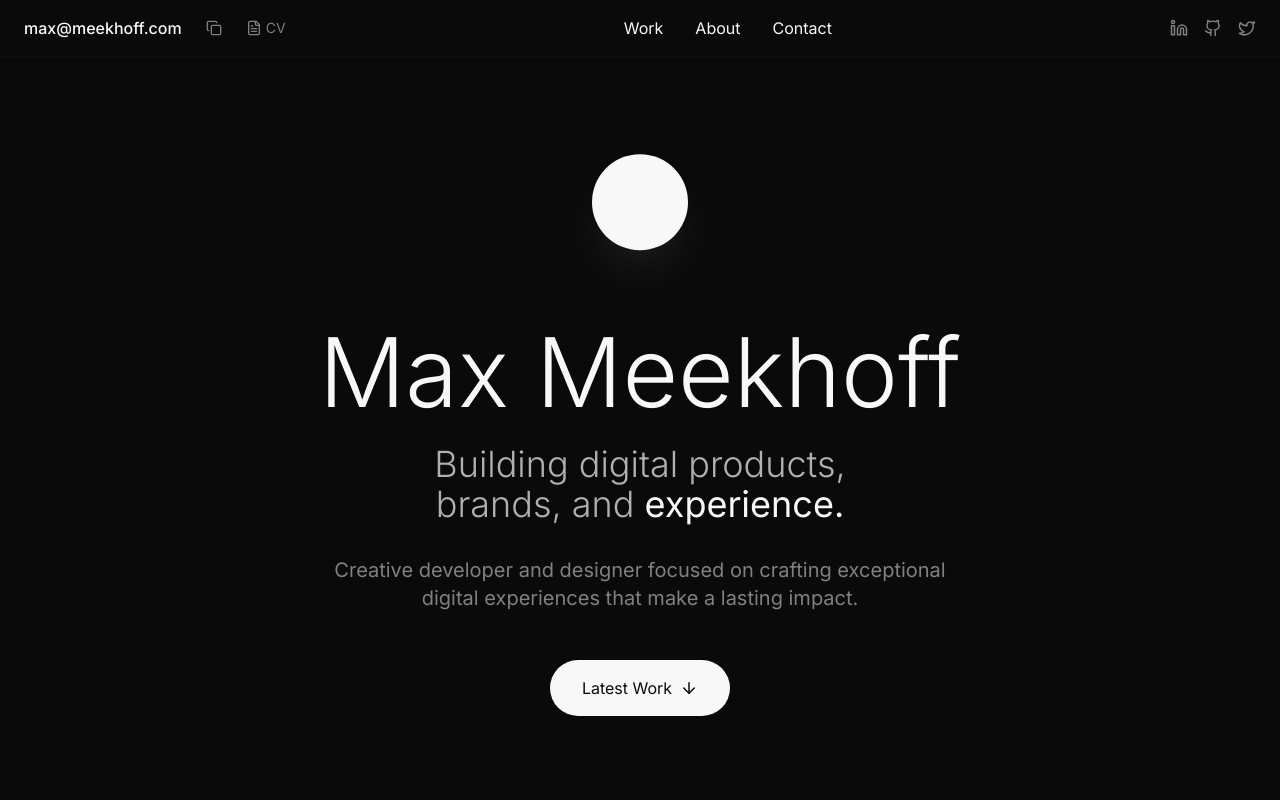
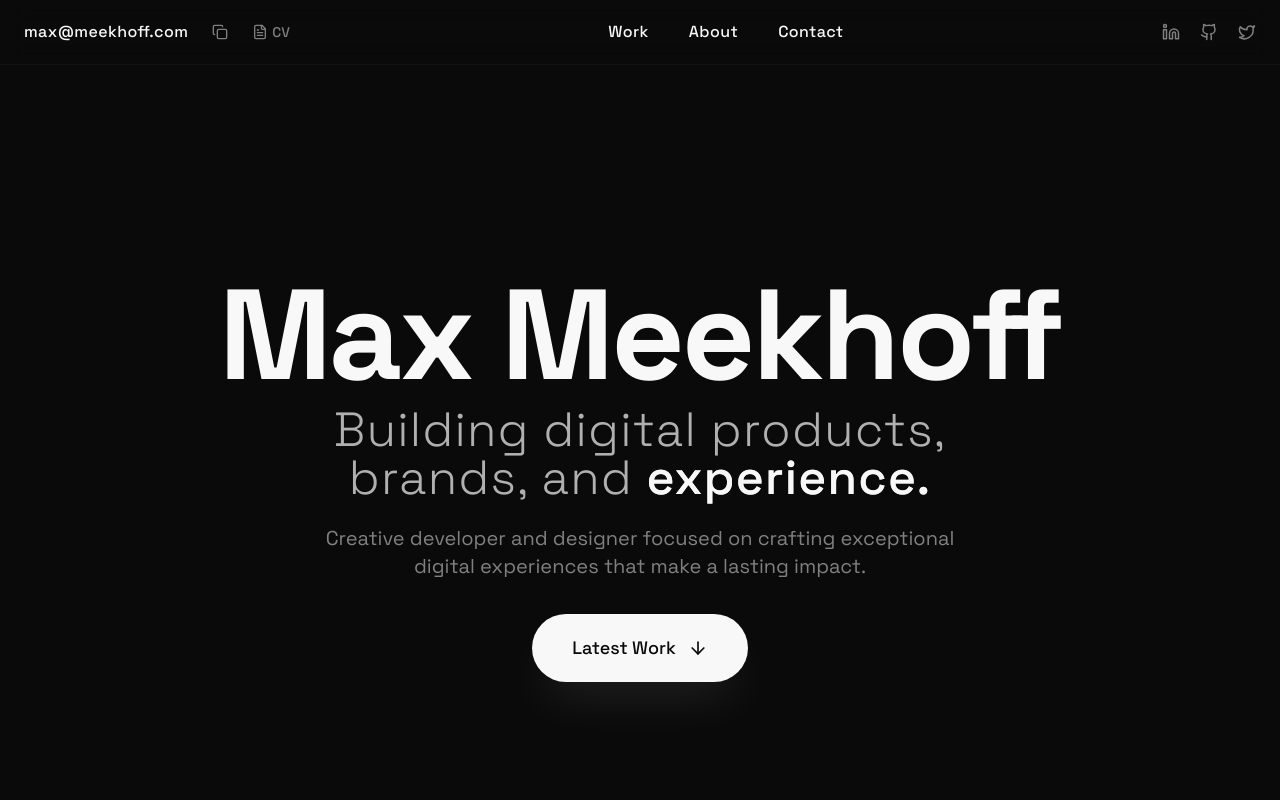
Before and after one commit to maxmeeks/portfolio-site, a React (Vite) app: page / in a window 1280 px wide. Shown: the top 800 px of the page. Built offline with nearby package versions, Linux system fonts and the light colour scheme.

Commit message:
Portfolio with Animated Grid Background and Modern Typography

```diff
--- a/index.html
+++ b/index.html
@@ -7,7 +7,7 @@
     <title>Max Meekhoff - Creative Developer & Designer</title>
     <link rel="preconnect" href="https://fonts.googleapis.com">
     <link rel="preconnect" href="https://fonts.gstatic.com" crossorigin>
-    <link href="https://fonts.googleapis.com/css2?family=Inter:wght@300;400;500;600;700&display=swap" rel="stylesheet">
+    <link href="https://fonts.googleapis.com/css2?family=Space+Grotesk:wght@300;400;500;600;700&display=swap" rel="stylesheet">
   </head>
   <body>
     <div id="root"></div>
--- a/src/components/AnimatedGrid.tsx
+++ b/src/components/AnimatedGrid.tsx
@@ -1,83 +1,120 @@
-import React, { useEffect, useRef } from 'react';
+import React, { useEffect, useRef, useState } from 'react';
 import { gsap } from 'gsap';
 
 const AnimatedGrid: React.FC = () => {
   const gridRef = useRef<HTMLDivElement>(null);
-  const cursorRef = useRef<HTMLDivElement>(null);
+  const cursorGlowRef = useRef<HTMLDivElement>(null);
+  const [mousePosition, setMousePosition] = useState({ x: 0, y: 0 });
+  const [gridDimensions, setGridDimensions] = useState({ width: 0, height: 0 });
+
+  useEffect(() => {
+    const updateGridDimensions = () => {
+      setGridDimensions({
+        width: window.innerWidth,
+        height: window.innerHeight
+      });
+    };
+
+    updateGridDimensions();
+    window.addEventListener('resize', updateGridDimensions);
+
+    return () => {
+      window.removeEventListener('resize', updateGridDimensions);
+    };
+  }, []);
 
   useEffect(() => {
     const grid = gridRef.current;
-    const cursor = cursorRef.current;
+    const cursorGlow = cursorGlowRef.current;
 
-    if (!grid || !cursor) return;
+    if (!grid || !cursorGlow) return;
 
-    // Mouse move handler
     const handleMouseMove = (e: MouseEvent) => {
       const { clientX, clientY } = e;
+      setMousePosition({ x: clientX, y: clientY });
 
-      // Update cursor position
-      gsap.to(cursor, {
+      // Update cursor glow position
+      gsap.to(cursorGlow, {
         x: clientX,
         y: clientY,
-        duration: 0.3,
+        duration: 0.2,
         ease: "power2.out"
       });
 
-      // Create ripple effect on grid
-      const gridRect = grid.getBoundingClientRect();
-      const relativeX = clientX - gridRect.left;
-      const relativeY = clientY - gridRect.top;
-
       // Animate grid lines near cursor
       const gridLines = grid.querySelectorAll('.grid-line');
-      gridLines.forEach((line, index) => {
+      gridLines.forEach((line) => {
         const lineElement = line as HTMLElement;
         const lineRect = lineElement.getBoundingClientRect();
-        const lineCenterX = lineRect.left + lineRect.width / 2 - gridRect.left;
-        const lineCenterY = lineRect.top + lineRect.height / 2 - gridRect.top;
+
+        let lineCenterX, lineCenterY;
+
+        if (lineElement.classList.contains('vertical')) {
+          lineCenterX = lineRect.left;
+          lineCenterY = clientY;
+        } else {
+          lineCenterX = clientX;
+          lineCenterY = lineRect.top;
+        }
 
         const distance = Math.sqrt(
-          Math.pow(relativeX - lineCenterX, 2) + Math.pow(relativeY - lineCenterY, 2)
+          Math.pow(clientX - lineCenterX, 2) + Math.pow(clientY - lineCenterY, 2)
         );
 
-        const maxDistance = 200;
-        const opacity = Math.max(0, 1 - distance / maxDistance) * 0.3;
+        const maxDistance = 150;
+        const intensity = Math.max(0, 1 - distance / maxDistance);
+        const opacity = 0.05 + (intensity * 0.4);
+        const blur = Math.max(0, 2 - (intensity * 2));
 
         gsap.to(lineElement, {
           opacity: opacity,
-          duration: 0.3,
+          filter: `blur(${blur}px)`,
+          duration: 0.2,
           ease: "power2.out"
         });
       });
     };
 
-    // Add event listener
+    const handleMouseLeave = () => {
+      // Reset all grid lines when mouse leaves
+      const gridLines = grid.querySelectorAll('.grid-line');
+      gridLines.forEach((line) => {
+        gsap.to(line, {
+          opacity: 0.05,
+          filter: 'blur(0px)',
+          duration: 0.5,
+          ease: "power2.out"
+        });
+      });
+    };
+
     document.addEventListener('mousemove', handleMouseMove);
+    document.addEventListener('mouseleave', handleMouseLeave);
 
     return () => {
       document.removeEventListener('mousemove', handleMouseMove);
+      document.removeEventListener('mouseleave', handleMouseLeave);
     };
-  }, []);
+  }, [gridDimensions]);
 
-  // Generate grid lines
   const generateGridLines = () => {
     const lines = [];
-    const spacing = 40;
-    const width = window.innerWidth;
-    const height = window.innerHeight;
+    const spacing = 50;
+    const { width, height } = gridDimensions;
 
     // Vertical lines
     for (let x = 0; x <= width; x += spacing) {
       lines.push(
         <div
           key={`v-${x}`}
-          className="grid-line absolute bg-white/10"
+          className="grid-line vertical absolute bg-gradient-to-b from-white/20 via-white/10 to-white/20"
           style={{
             left: x,
             top: 0,
             width: '1px',
             height: '100vh',
-            opacity: 0.05
+            opacity: 0.05,
+            filter: 'blur(0px)'
           }}
         />
       );
@@ -88,13 +125,14 @@ const AnimatedGrid: React.FC = () => {
       lines.push(
         <div
           key={`h-${y}`}
-          className="grid-line absolute bg-white/10"
+          className="grid-line horizontal absolute bg-gradient-to-r from-white/20 via-white/10 to-white/20"
           style={{
             left: 0,
             top: y,
             width: '100vw',
             height: '1px',
-            opacity: 0.05
+            opacity: 0.05,
+            filter: 'blur(0px)'
           }}
         />
       );
@@ -107,19 +145,32 @@ const AnimatedGrid: React.FC = () => {
     <>
       <div
         ref={gridRef}
-        className="fixed inset-0 pointer-events-none z-0"
-        style={{ overflow: 'hidden' }}
+        className="fixed inset-0 pointer-events-none z-0 overflow-hidden"
       >
         {generateGridLines()}
       </div>
 
       <div
-        ref={cursorRef}
-        className="fixed pointer-events-none z-10 w-32 h-32 rounded-full"
+        ref={cursorGlowRef}
+        className="fixed pointer-events-none z-10 w-96 h-96 rounded-full opacity-30"
         style={{
-          background: 'radial-gradient(circle, rgba(255,255,255,0.1) 0%, rgba(255,255,255,0.05) 50%, transparent 100%)',
+          background: 'radial-gradient(circle, rgba(255,255,255,0.15) 0%, rgba(255,255,255,0.08) 30%, rgba(255,255,255,0.02) 60%, transparent 100%)',
           transform: 'translate(-50%, -50%)',
-          mixBlendMode: 'screen'
+          mixBlendMode: 'screen',
+          filter: 'blur(1px)'
+        }}
+      />
+
+      {/* Additional smaller glow for more intensity */}
+      <div
+        className="fixed pointer-events-none z-10 w-48 h-48 rounded-full opacity-20"
+        style={{
+          left: mousePosition.x,
+          top: mousePosition.y,
+          background: 'radial-gradient(circle, rgba(255,255,255,0.3) 0%, rgba(255,255,255,0.1) 50%, transparent 100%)',
+          transform: 'translate(-50%, -50%)',
+          mixBlendMode: 'screen',
+          transition: 'left 0.1s ease-out, top 0.1s ease-out'
         }}
       />
     </>
--- a/src/components/Header.tsx
+++ b/src/components/Header.tsx
@@ -29,13 +29,13 @@ const Header: React.FC = () => {
   };
 
   return (
-    <header ref={headerRef} className="fixed top-0 left-0 right-0 z-50 bg-dark-bg/80 backdrop-blur-sm border-b border-dark-border/20">
-      <div className="max-w-7xl mx-auto px-6 py-4">
+    <header ref={headerRef} className="fixed top-0 left-0 right-0 z-50 bg-dark-bg/90 backdrop-blur-md border-b border-dark-border/30">
+      <div className="max-w-7xl mx-auto px-6 py-5">
         <div className="flex items-center justify-between">
           <div className="flex items-center space-x-6">
             <span
               ref={emailRef}
-              className="text-white-soft font-medium cursor-pointer hover:text-gray-light transition-colors duration-300"
+              className="text-white-soft font-medium cursor-pointer hover:text-gray-light transition-colors duration-300 tracking-wide"
               onClick={copyEmail}
             >
               max@meekhoff.com
@@ -51,17 +51,17 @@ const Header: React.FC = () => {
               className="text-gray-medium hover:text-white-soft transition-colors duration-300 flex items-center space-x-1"
             >
               <FileText size={16} />
-              <span className="text-sm">CV</span>
+              <span className="text-sm font-medium">CV</span>
             </a>
           </div>
 
-          <nav className="flex items-center space-x-8">
-            <a href="#work" className="text-white-soft hover:text-gray-light transition-colors duration-300">Work</a>
-            <a href="#about" className="text-white-soft hover:text-gray-light transition-colors duration-300">About</a>
-            <a href="#contact" className="text-white-soft hover:text-gray-light transition-colors duration-300">Contact</a>
+          <nav className="flex items-center space-x-10">
+            <a href="#work" className="text-white-soft hover:text-gray-light transition-colors duration-300 font-medium tracking-wide">Work</a>
+            <a href="#about" className="text-white-soft hover:text-gray-light transition-colors duration-300 font-medium tracking-wide">About</a>
+            <a href="#contact" className="text-white-soft hover:text-gray-light transition-colors duration-300 font-medium tracking-wide">Contact</a>
           </nav>
 
-          <div className="flex items-center space-x-4">
+          <div className="flex items-center space-x-5">
             <a href="https://linkedin.com" className="text-gray-medium hover:text-white-soft transition-colors duration-300">
               <Linkedin size={18} />
             </a>
--- a/src/components/Hero.tsx
+++ b/src/components/Hero.tsx
@@ -4,33 +4,25 @@ import { ArrowDown } from 'lucide-react';
 
 const Hero: React.FC = () => {
   const heroRef = useRef<HTMLDivElement>(null);
-  const circleRef = useRef<HTMLDivElement>(null);
   const nameRef = useRef<HTMLHeadingElement>(null);
   const titleRef = useRef<HTMLHeadingElement>(null);
   const subtitleRef = useRef<HTMLParagraphElement>(null);
   const buttonRef = useRef<HTMLButtonElement>(null);
 
   useEffect(() => {
-    const tl = gsap.timeline({ delay: 0.5 });
+    const tl = gsap.timeline({ delay: 0.3 });
 
-    // Animate circle
-    tl.fromTo(circleRef.current,
-      { scale: 0, rotation: 180 },
-      { scale: 1, rotation: 0, duration: 1, ease: "back.out(1.7)" }
-    );
-
-    // Animate name
+    // Animate name with a more dramatic entrance
     tl.fromTo(nameRef.current,
-      { y: 50, opacity: 0 },
-      { y: 0, opacity: 1, duration: 0.8, ease: "power3.out" },
-      "-=0.3"
+      { y: 80, opacity: 0, scale: 0.9 },
+      { y: 0, opacity: 1, scale: 1, duration: 1.2, ease: "power3.out" }
     );
 
     // Animate title
     tl.fromTo(titleRef.current,
-      { y: 30, opacity: 0 },
-      { y: 0, opacity: 1, duration: 0.8, ease: "power3.out" },
-      "-=0.4"
+      { y: 50, opacity: 0 },
+      { y: 0, opacity: 1, duration: 1, ease: "power3.out" },
+      "-=0.6"
     );
 
     // Animate subtitle
@@ -47,13 +39,14 @@ const Hero: React.FC = () => {
       "-=0.4"
     );
 
-    // Floating animation for circle
-    gsap.to(circleRef.current, {
-      y: -10,
-      duration: 2,
+    // Add subtle floating animation to the entire hero content
+    gsap.to([nameRef.current, titleRef.current, subtitleRef.current], {
+      y: -5,
+      duration: 3,
       ease: "power1.inOut",
       yoyo: true,
-      repeat: -1
+      repeat: -1,
+      stagger: 0.2
     });
   }, []);
 
@@ -64,30 +57,25 @@ const Hero: React.FC = () => {
 
   return (
     <section ref={heroRef} className="min-h-screen bg-dark-bg flex items-center justify-center px-6 pt-20">
-      <div className="max-w-4xl mx-auto text-center">
-        <div
-          ref={circleRef}
-          className="w-24 h-24 bg-white-soft rounded-full mx-auto mb-16 shadow-2xl shadow-white/10"
-        />
-
+      <div className="max-w-5xl mx-auto text-center">
         <h1
           ref={nameRef}
-          className="text-5xl md:text-7xl lg:text-8xl font-light text-white-soft leading-tight mb-6"
+          className="text-6xl md:text-8xl lg:text-9xl font-bold text-white-soft leading-tight mb-8 tracking-tight"
         >
           Max Meekhoff
         </h1>
 
         <h2
           ref={titleRef}
-          className="text-2xl md:text-3xl lg:text-4xl font-light text-gray-light leading-relaxed mb-8"
+          className="text-2xl md:text-4xl lg:text-5xl font-light text-gray-light leading-relaxed mb-10 tracking-wide"
         >
           Building digital products,<br />
-          brands, and <span className="text-white-soft font-normal">experience.</span>
+          brands, and <span className="text-white-soft font-medium bg-gradient-to-r from-white-soft to-gray-light bg-clip-text text-transparent">experience.</span>
         </h2>
 
         <p
           ref={subtitleRef}
-          className="text-lg md:text-xl text-gray-medium mb-12 max-w-2xl mx-auto"
+          className="text-lg md:text-xl text-gray-medium mb-16 max-w-2xl mx-auto leading-relaxed"
         >
           Creative developer and designer focused on crafting exceptional
           digital experiences that make a lasting impact.
@@ -96,10 +84,10 @@ const Hero: React.FC = () => {
         <button
           ref={buttonRef}
           onClick={scrollToWork}
-          className="group bg-white-soft text-dark-bg px-8 py-4 rounded-full hover:bg-gray-light transition-all duration-300 flex items-center space-x-2 mx-auto"
+          className="group bg-white-soft text-dark-bg px-10 py-5 rounded-full hover:bg-gray-light transition-all duration-300 flex items-center space-x-3 mx-auto font-medium text-lg shadow-2xl shadow-white/10 hover:shadow-white/20 hover:scale-105"
         >
           <span>Latest Work</span>
-          <ArrowDown size={18} className="group-hover:translate-y-1 transition-transform duration-300" />
+          <ArrowDown size={20} className="group-hover:translate-y-1 transition-transform duration-300" />
         </button>
       </div>
     </section>
--- a/tailwind.config.js
+++ b/tailwind.config.js
@@ -12,13 +12,14 @@ export default {
         'gray-medium': '#808080',
       },
       fontFamily: {
-        'sans': ['Inter', 'system-ui', 'sans-serif'],
+        'sans': ['Space Grotesk', 'system-ui', 'sans-serif'],
       },
       animation: {
         'fade-in': 'fadeIn 0.8s ease-out',
         'slide-up': 'slideUp 0.6s ease-out',
         'float': 'float 3s ease-in-out infinite',
         'grid-pulse': 'gridPulse 2s ease-in-out infinite',
+        'grid-glow': 'gridGlow 0.3s ease-out',
       },
       keyframes: {
         fadeIn: {
@@ -37,6 +38,10 @@ export default {
           '0%, 100%': { opacity: '0.05' },
           '50%': { opacity: '0.15' },
         },
+        gridGlow: {
+          '0%': { opacity: '0.05' },
+          '100%': { opacity: '0.3' },
+        },
       },
     },
   },
```
Also changed, not shown: 1 other file (tests, documents, lock files or other folders).
